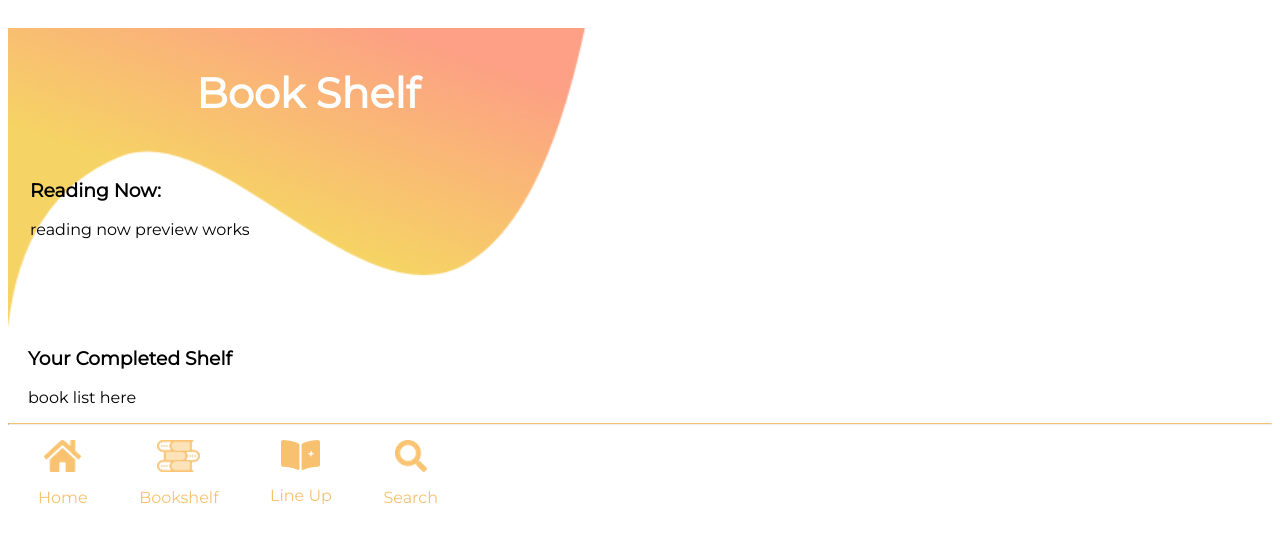
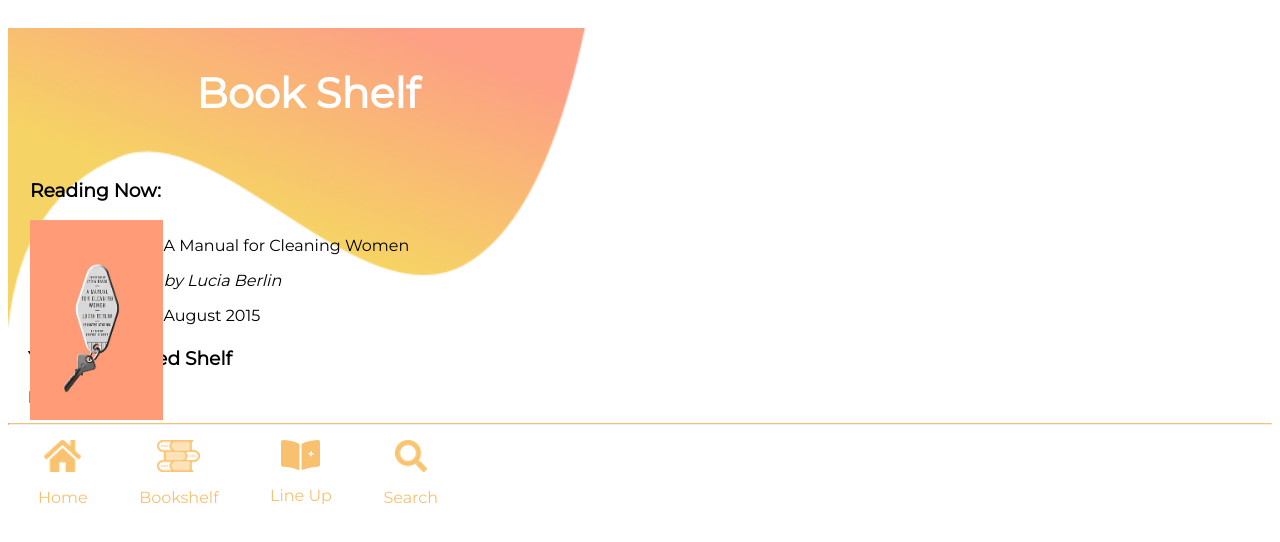
Before and after one commit to jessicaleighschmitz/Biblio-React-Redux-Capstone, a React app: page /#/bookshelf in a window 1280 px wide. Shown: the top 542 px of the page. Built offline with nearby package versions, Linux system fonts and the light colour scheme.

Commit message:
Hard code values in the reading now preview component.

```diff
--- a/src/components/BookShelfItem.jsx
+++ b/src/components/BookShelfItem.jsx
@@ -14,9 +14,12 @@ function BookShelfItem(props){
     </div>;
   return(
     <div>
-      <div>
+      <div className='list'>
         {bookInfo}
       </div>
+      <style jsx>{`
+
+      `}</style>
     </div>
   );
 }
--- a/src/components/Home.jsx
+++ b/src/components/Home.jsx
@@ -68,6 +68,8 @@ function Home(props) {
           }
           .recommended{
             margin-left: 20px;
+            margin-top: 200px;
+
           }
             `}</style>
     </div>
@@ -83,7 +85,7 @@ Home.propTypes = {
   readingNow: PropTypes.bool,
   blurb: PropTypes.string,
   key: PropTypes.string,
-  id: PropTypes.string
+  id: PropTypes.string,
 };
 
 const mapStateToProps = state => {
--- a/src/components/ReadingNowPreview.jsx
+++ b/src/components/ReadingNowPreview.jsx
@@ -1,16 +1,32 @@
 import React from 'react';
+import cleaning from './../assets/images/cleaning.jpg';
 
 function ReadingNowPreview (){
   return (
     <div>
       <div className='reading-now'>
         <h3>Reading Now:</h3>
-        <p>reading now preview works</p>
+        <div className='reading-now-flex'>
+          <div>
+            <img src={cleaning} alt='reading now book' />
+          </div>
+          <div>
+            <p>A Manual for Cleaning Women</p>
+            <em>by Lucia Berlin</em>
+            <p>August 2015</p>
+          </div>
+        </div>
       </div>
       <style jsx>{`
           @import url('https://fonts.googleapis.com/css?family=Montserrat');
         .reading-now{
           font-family: 'Montserrat', sans-serif;
+        }
+        img{
+          max-height: 200px;
+        }
+        .reading-now-flex{
+          display: flex;
         }
       `}</style>
     </div>
```
